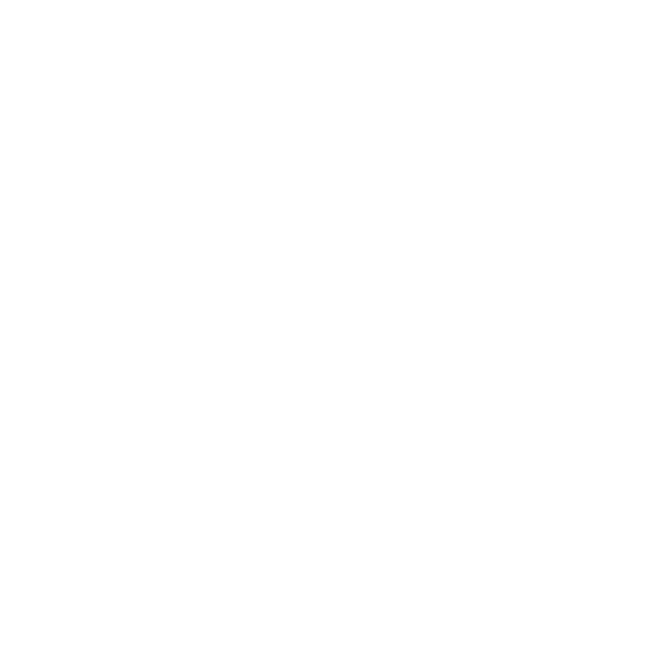
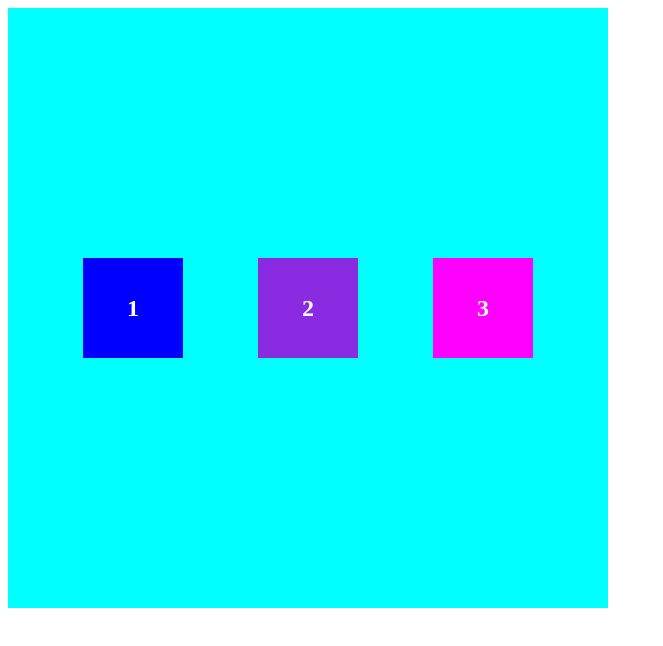
Before and after one commit to omertalhaunal/flex-layout, a plain HTML site: page index.html in a window 1280 px wide. Shown: the whole page, without its empty margins (0-663 px from the left). Drawn offline with Linux system fonts and the light colour scheme.

Commit message:
updated index and main

```diff
--- a/index.html
+++ b/index.html
@@ -8,6 +8,10 @@
     <title>Flex Layout</title>
 </head>
 <body>
-
+    <div class="container">
+        <div id="item-1" class="item">1</div>
+        <div id="item-2" class="item">2</div>
+        <div id="item-3" class="item">3</div>
+    </div>
 </body>
 </html>
--- a/main.css
+++ b/main.css
@@ -0,0 +1,39 @@
+.container{
+    width: 600px;
+    height: 600px;
+    background-color: aqua;
+    display: flex;
+    /*flex-wrap: wrap;*/
+
+    /*justify-content: flex-end;*/
+    /*justify-content: center;*/
+    /*justify-content: space-between;*/
+    /*justify-content: space-around;*/
+    justify-content: space-evenly;
+    align-items: center;
+}
+
+.item{
+    width: 100px;
+    height: 100px;
+    color:white;
+    font-size: 24px;
+    font-weight: 900;
+    display: flex;
+
+    /*How to center content*/
+    justify-content: center;
+    align-items: center;
+}
+
+#item-1{
+    background-color: blue;
+}
+
+#item-2{
+    background-color: blueviolet;
+}
+
+#item-3{
+    background-color: magenta;
+}
```
